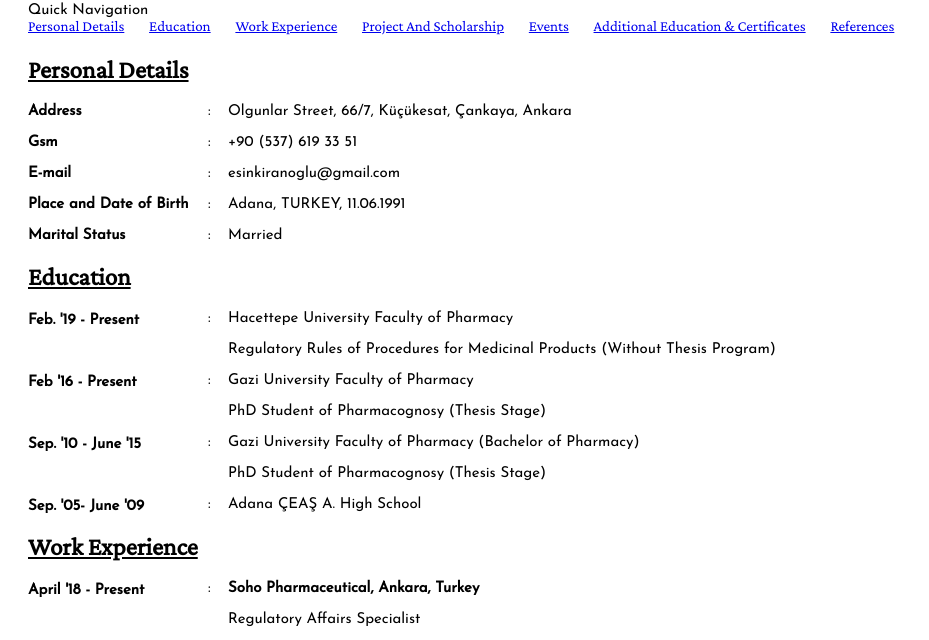
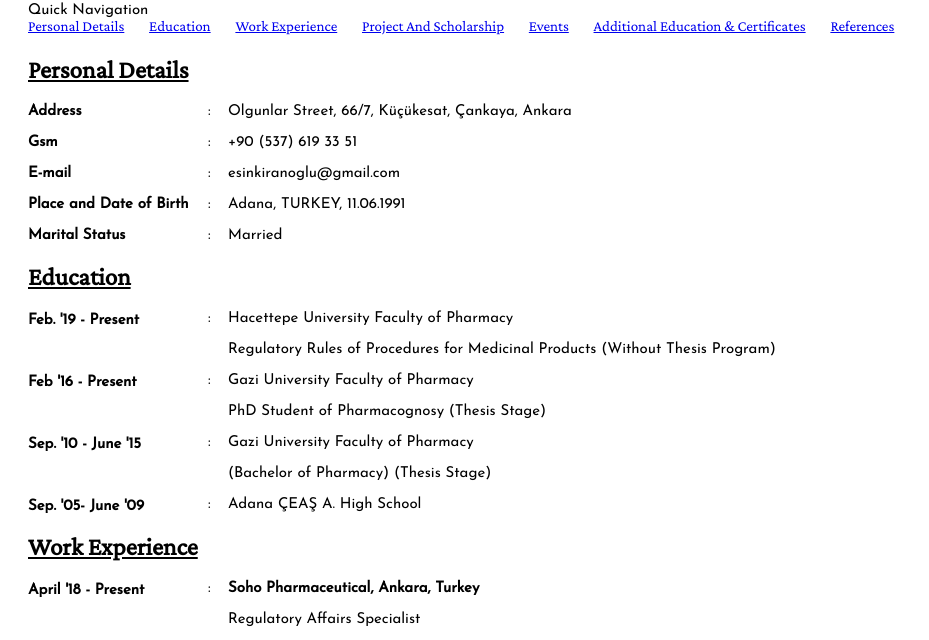
Before and after one commit to esinkiranoglu/esinkiranoglu.github.io, a plain HTML site: page index.html in a window 1280 px wide. Shown: the part 102-742 px from the top of the page, without its empty margins (0-929 px from the left). Drawn offline with nearby package versions, Linux system fonts and the light colour scheme.

Commit message:
Update index.html

```diff
--- a/index.html
+++ b/index.html
@@ -97,11 +97,11 @@
 <span class="lhsdate">Sep. '10 - June '15</span>
 <span class="mhspersonaldetails">:</span>
 <span class="rhseducation">Gazi University Faculty of Pharmacy
-  (Bachelor of Pharmacy)</span>
+  </span>
 </p>
 
 <p>
-<span class="rhseducation">PhD Student of Pharmacognosy
+<span class="rhseducation">(Bachelor of Pharmacy)
 (Thesis Stage) </span>
 </p>
 
```
